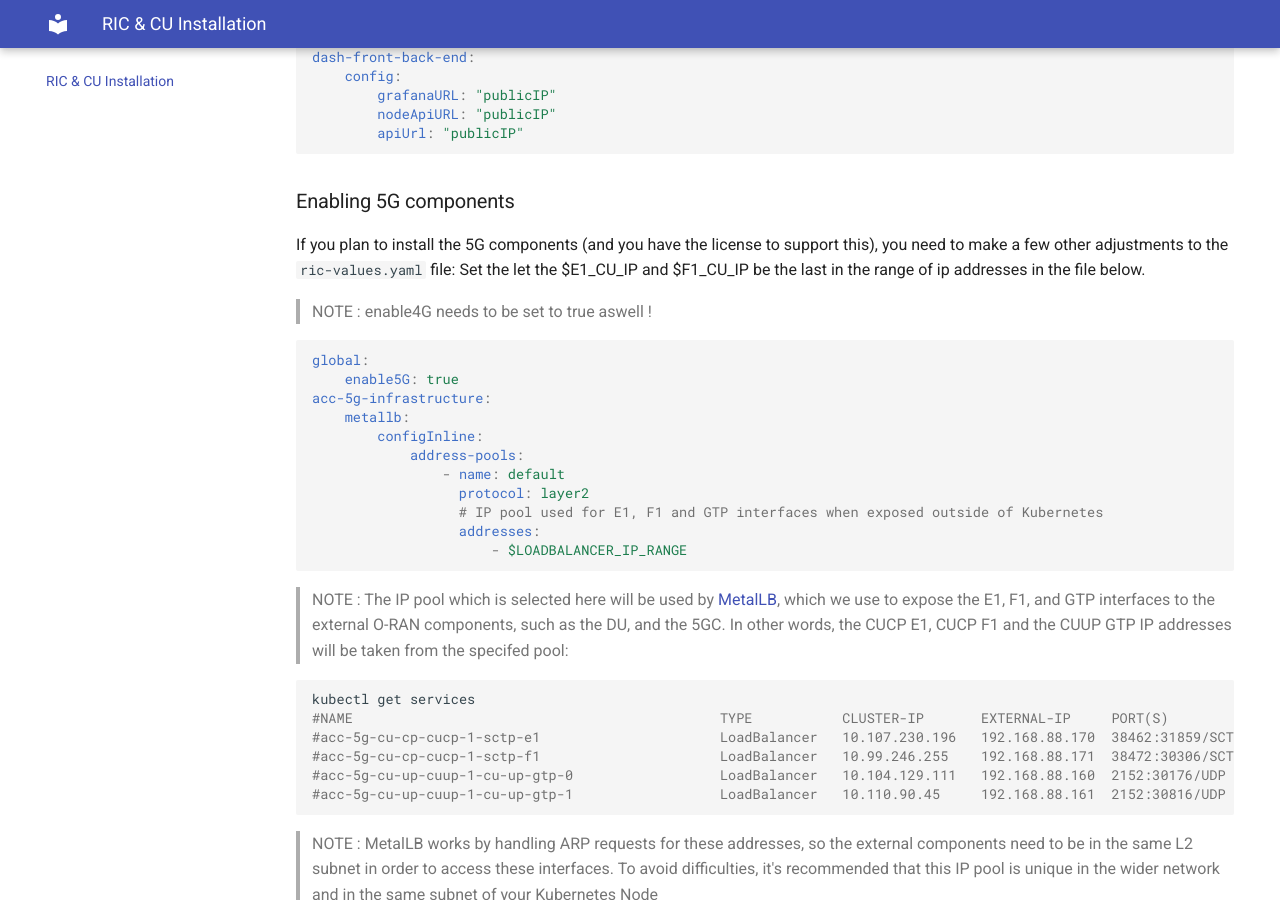
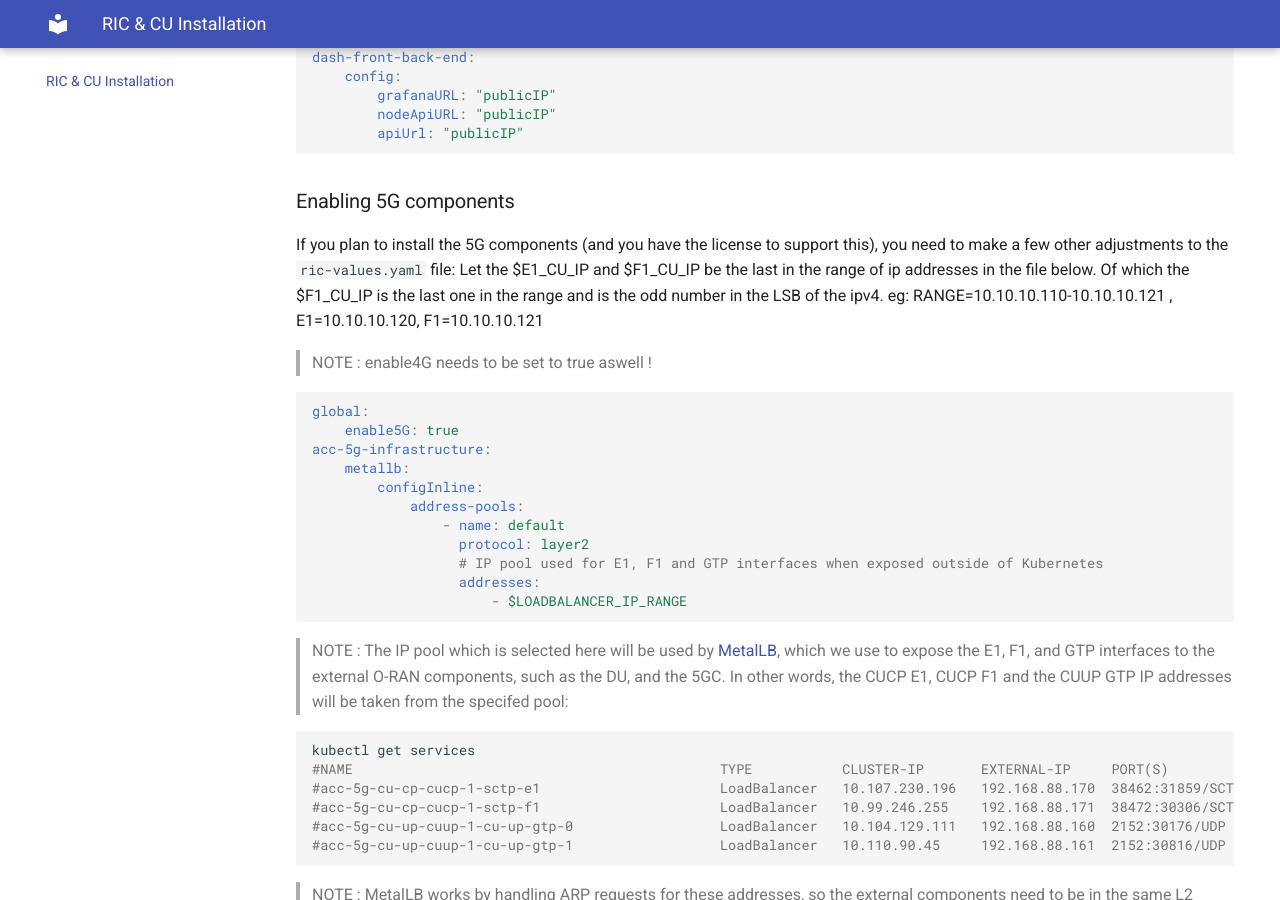
Before and after one commit to accelleran/drax-docs, an MkDocs documentation site: the page built from docs/drax-install/index.md, in a window 1280 px wide and 900 px high, scrolled down 9548 px. Built offline with MkDocs 1.6.1 and Material for MkDocs 9.7.7, drawn with Linux system fonts in a browser that asks for light colours; the version menu is left out.

Commit message:
Update index.md

```diff
--- a/docs/drax-install/index.md
+++ b/docs/drax-install/index.md
@@ -347,7 +347,7 @@ dash-front-back-end:
 ### Enabling 5G components
 
 If you plan to install the 5G components (and you have the license to support this), you need to make a few other adjustments to the `ric-values.yaml` file:
-Set the let the $E1_CU_IP and $F1_CU_IP be the last in the range of ip addresses in the file below.
+Let the $E1_CU_IP and $F1_CU_IP be the last in the range of ip addresses in the file below. Of which the $F1_CU_IP is the last one in the range and is the odd number in the LSB of the ipv4. eg: RANGE=10.10.10.110-10.10.10.121 , E1=10.10.10.120, F1=10.10.10.121
 
 > NOTE : enable4G needs to be set to true aswell !
 
```
